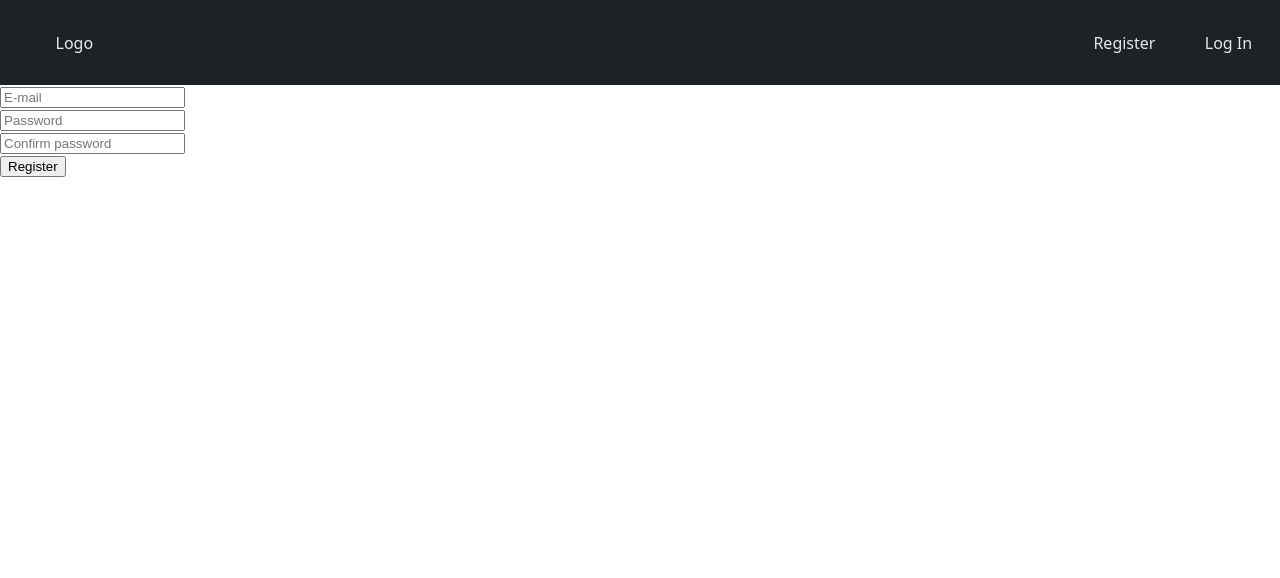
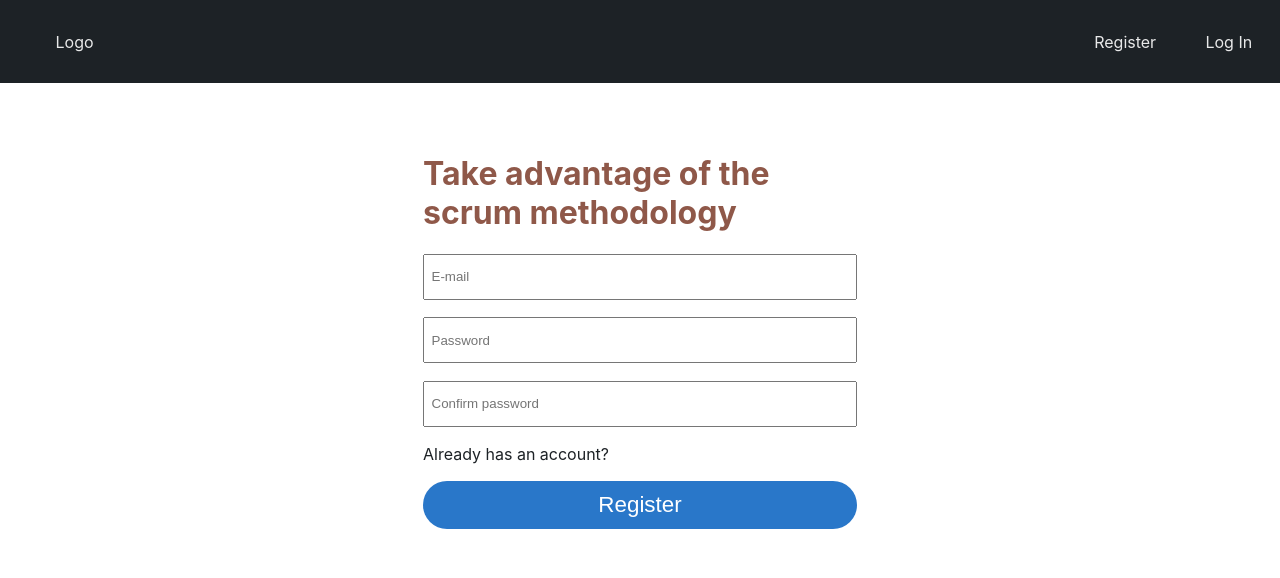
Before and after one commit to andre-moura/kanban, a Flask app: page /register in a window 1280 px wide. Shown: the top 578 px of the page. Run offline with Flask 2, Linux system fonts and the light colour scheme.

Commit message:
Adding style to register.html

```diff
--- a/static/styles.css
+++ b/static/styles.css
@@ -6,12 +6,13 @@
     --light-blue: #70B5F9;
     --dark-blue: #0a66c2;
     --blue: #2977c9;
+    --light-brown: #8F5849;
 }
 
 body {
     padding: 0;
     margin: 0;
-    font-family: system-ui, -apple-system, BlinkMacSystemFont, 'Segoe UI', Roboto, Oxygen, Ubuntu, Cantarell, 'Open Sans', 'Helvetica Neue', sans-serif;
+    font-family: -apple-system,system-ui,BlinkMacSystemFont,Segoe UI,Roboto,Helvetica Neue,Fira Sans,Ubuntu,Oxygen,Oxygen Sans,Cantarell,Droid Sans,Apple Color Emoji,Segoe UI Emoji,Segoe UI Emoji,Segoe UI Symbol,Lucida Grande,Helvetica,Arial,sans-serif;
     font: 1.2rem;
 }
 
@@ -63,24 +64,28 @@ nav ul li.logo{
     display: block;
     width: 96%;
     height: 40px;
-    margin-top: 3%;
+    margin-top: 4%;
     padding: 1px 1.5%;
 }
 
-.box-login {
-    width: 35%;
-    padding: 20px;
+.input-form::selection {
+    border-color: var(--blue);
 }
 
-.box-login a {
+.form-box {
+    width: 35%;
+}
+
+.form-box a {
     display: block;
-    margin-top: 3%;
+    margin-top: 4%;
     text-decoration: none;
     color: var(--light-black);
 }
 
 .login-image {
     width: 45%;
+    margin-left: 150px;
 }
 
 .login-image img {
@@ -91,11 +96,11 @@ nav ul li.logo{
     color: var(--dark-blue);
 }
 
-.login-container {
+.form-container {
     display: flex;
     flex-wrap: wrap;
     align-items: center;
-    justify-content: space-between;
+    justify-content: center;
     flex-direction: row;
     padding: 50px 20px;
     margin: auto;
@@ -103,7 +108,7 @@ nav ul li.logo{
 
 .button {
     background-color: var(--blue);
-    font-size: 2rem;
+    font-size: 1.4rem;
     color: var(--text-hover);
     height: 48px;
     border-radius: 28px;
@@ -112,15 +117,25 @@ nav ul li.logo{
     line-height: normal;
     font-weight: normal;
     text-decoration: none;
-    margin-top: 3%;
+    margin-top: 4%;
     cursor: pointer;
 }
 
-@media (max-width: 900px) {
+.form-h1 {
+    color: var(--light-brown);
+}
+
+.login-img {
+    background-image: url("img/blob.svg");
+    background-repeat: no-repeat;
+    background-size: 100% 100%;
+}
+
+@media (max-width: 1000px) {
     .login-image {
         display: none;
     }
-    .box-login {
+    .form-box {
         width: 100%;
     }
 }
--- a/templates/register.html
+++ b/templates/register.html
@@ -5,22 +5,28 @@
 {% endblock %}
 
 {% block main %}
+    <div class="form-container">
+        <div class="form-box">
+            <h1 class="form-h1">Take advantage of the scrum methodology</h1>
             <form action="/register" method="post">
                     <div>
                         <label>
-                <input type="email" placeholder="E-mail" autocomplete="off" required>
+                            <input class="input-form" name="login" type="email" placeholder="E-mail" autocomplete="off" required>
                         </label>
                     </div>
                     <div>
                         <label>
-                <input type="password" placeholder="Password" autocomplete="off" required>
+                            <input class="input-form" name="password" type="Password" placeholder="Password" autocomplete="off" required>
                         </label>
                     </div>
                     <div>
                         <label>
-                <input type="password" placeholder="Confirm password" autocomplete="off" required>
+                            <input class="input-form" type="password" placeholder="Confirm password" autocomplete="off" required>
                         </label>
                     </div>
-        <input type="submit" value="Register">
+                    <a href="/login" class="link">Already has an account?</a>
+                    <input class="button" type="submit" value="Register">
             </form>
+        </div>
+    </div>
 {% endblock %}
```
Also changed, not shown: templates/login.html (+6 -6 lines), static/img/blob.svg (added), static/img/handle-error.svg (added). Lines whose indentation alone changed are shown as unchanged.
